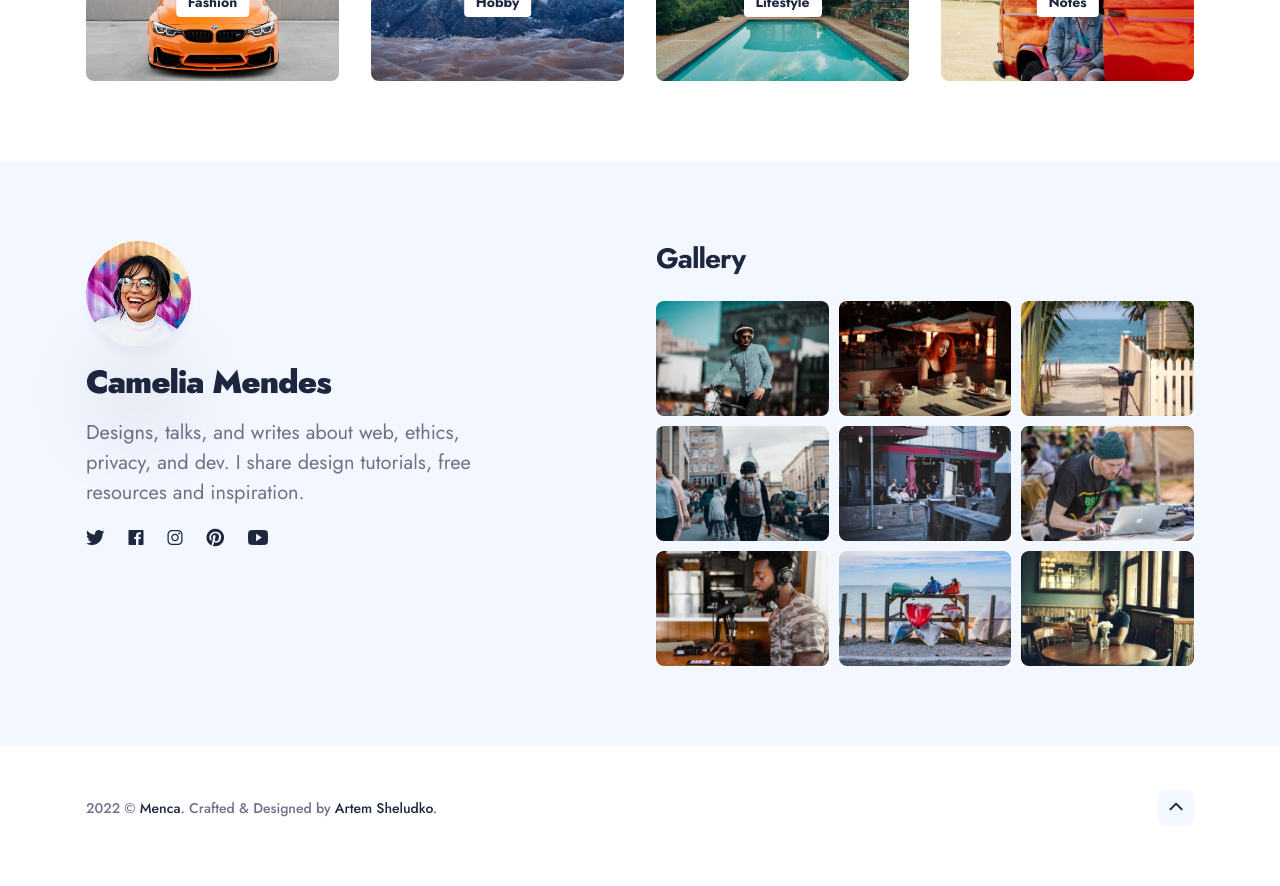
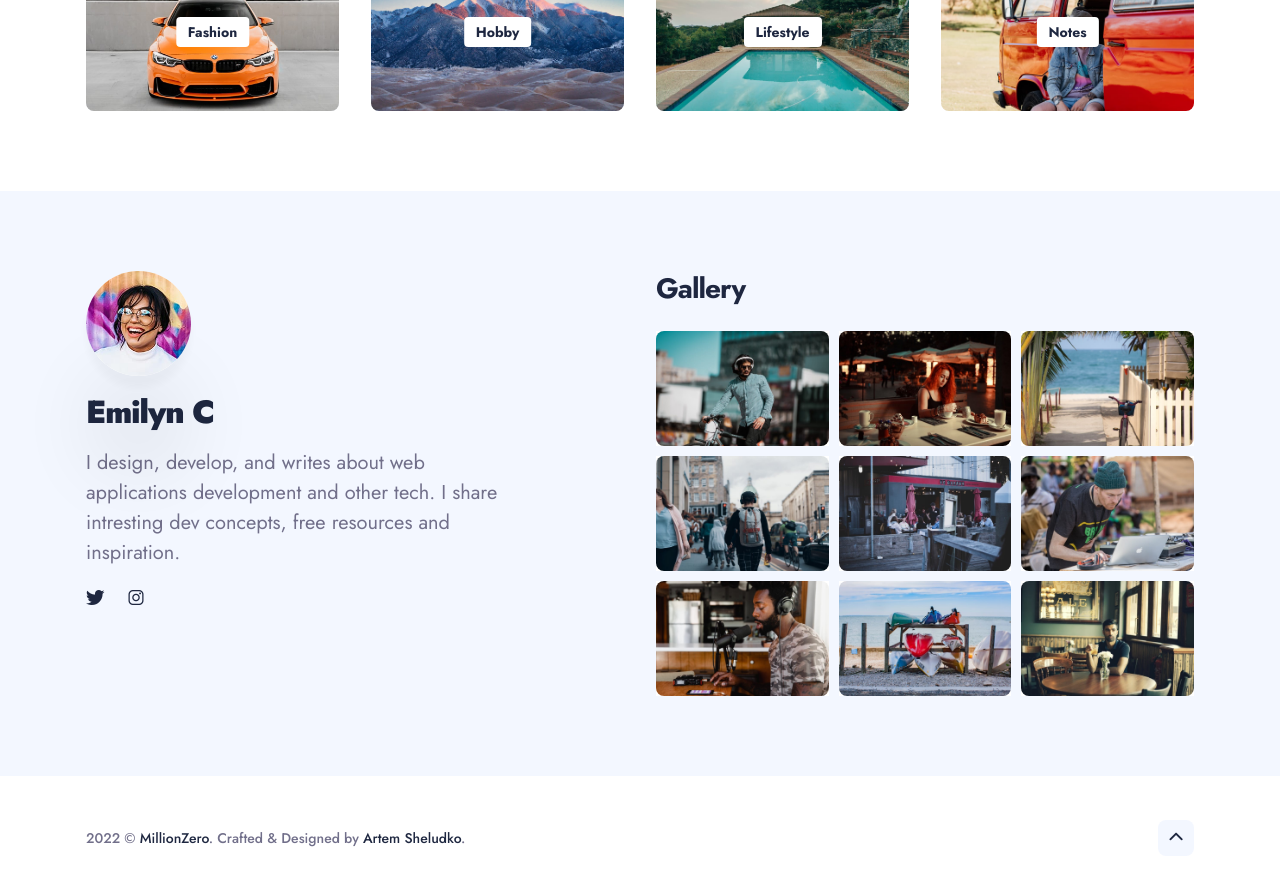
Before and after one commit to Emilyn/emilyn.github.io, a Jekyll site: the page built from index.html, in a window 1280 px wide and 900 px high, scrolled down 2251 px. Shown: the top 886 px of the window. Built offline with Jekyll 4.4.1, drawn with Linux system fonts in a browser that asks for light colours; nearby versions of some CDN libraries; the list of posts is cut into pages by our own code; some of the changed text lies outside the part shown.

Commit message:
initial changes

```diff
--- a/_config.yml
+++ b/_config.yml
@@ -1,8 +1,8 @@
 #-------------------------------
 # Site Settings
-title: Menca
+title: MillionZero
 logo: # You can add own logo. For example '/images/logo.png'.
-description: Menca personal blogging theme for Jekyll
+description: Emilyn's personal blog
 baseurl: "" # the subpath of your site, e.g. /blog
 url: "" # the base hostname & protocol for your site, e.g. http://example.com
 color_scheme: auto # You can choose three modes auto, light, and dark. By default, the auto mode is set, which means the user can choose the light or dark mode themself.
@@ -11,16 +11,13 @@
 #-------------------------------
 # Author Settings
 author:
-  author__name: Camelia Mendes
-  author__bio: Designs, talks, and writes about web, ethics, privacy, and dev. I share design tutorials, free resources and inspiration.
+  author__name: Emilyn C
+  author__bio: I design, develop, and writes about web applications development and other tech. I share intresting dev concepts, free resources and inspiration.
   author__avatar: '/images/01-1.jpg'
 
 social:
 - {icon: "ion-logo-twitter", link: "https://twitter.com"}
-- {icon: "ion-logo-facebook", link: "https://facebook.com"}
 - {icon: "ion-logo-instagram", link: "https://instagram.com"}
-- {icon: "ion-logo-pinterest", link: "https://pinterest.com"}
-- {icon: "ion-logo-youtube", link: "https://youtube.com"}
 
 # Example of adding a new link to the footer - {icon: "ion-logo-dribbble", link: "https://dribbble.com"}
 # Other icons can be found at https://ionicons.com/v4/
@@ -36,7 +33,7 @@
 
 #-------------------------------
 # Newsletter
-mailchimp: enable # To enable the mailchimp form, use the value 'enable'. To disable the form, leave the field blank.
+mailchimp:  # To enable the mailchimp form, use the value 'enable'. To disable the form, leave the field blank.
 mailchimp__identifier: frnla.us6.list-manage.com/subscribe/post?u=6314d69a3f315af7ce3fb00a0&amp;id=3038727cc3 # Add your MailChimp form identifier. For example - frnla.us6.list-manage.com/subscribe/post?u=6314d69a3f315af7ce3fb00a0&amp;id=3038727cc3
 mailchimp__input__text: Subscribe here
 mailchimp__button__text: Get a new tip
@@ -71,7 +68,7 @@
 #-------------------------------
 # Contact Settings
 contact:
-  email: your@email.com # Add your email for contant form
+  email: emilyne@email.com # Add your email for contant form
   description: Menso comes with a built-in contact form, that you can use with Formspree service to handle up to 50 submissions per month for free. You could also easily switch to another contact form service if you want. # Add a description of your form
 
 # NOTE
@@ -80,7 +77,7 @@
 
 #-------------------------------
 # Comment Section (Disqus)
-disqus-identifier: demo-menca # Add your shortname for Disqus Comment. For example demo-menca
+disqus-identifier:  # Add your shortname for Disqus Comment. For example demo-menca
 
 
 #-------------------------------
--- a/index.html
+++ b/index.html
@@ -3,7 +3,7 @@
 image: '/images/01.jpg'
 ---
 
-{% include hero.html %}
+<!-- {% include hero.html %} -->
 
 <div class="container">
   <div class="row animate">
```
